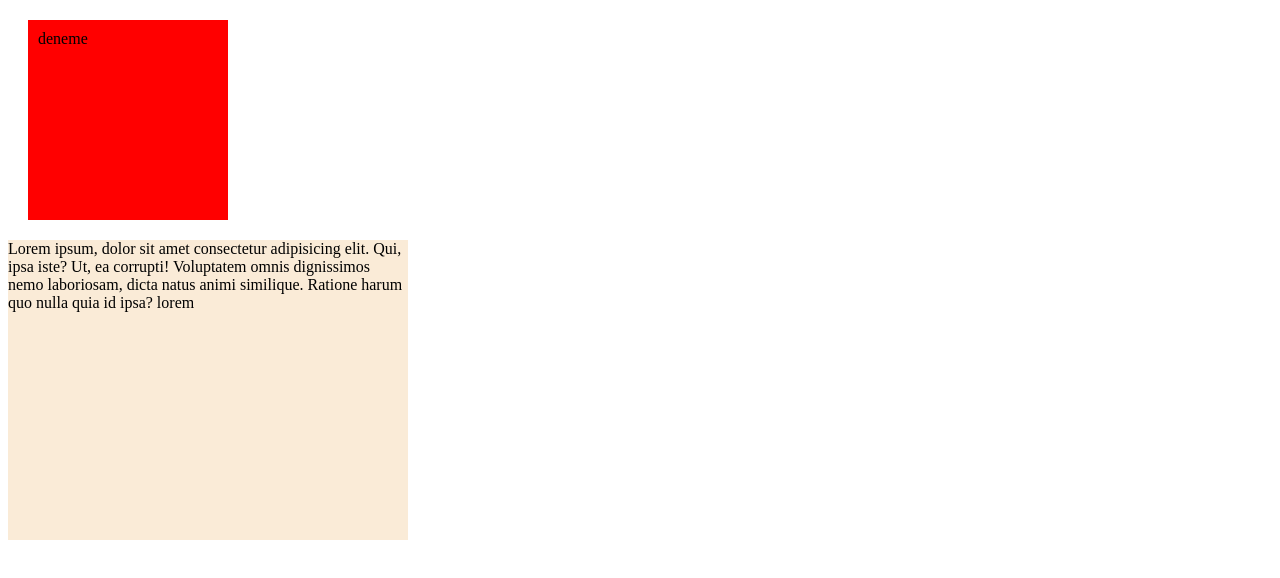
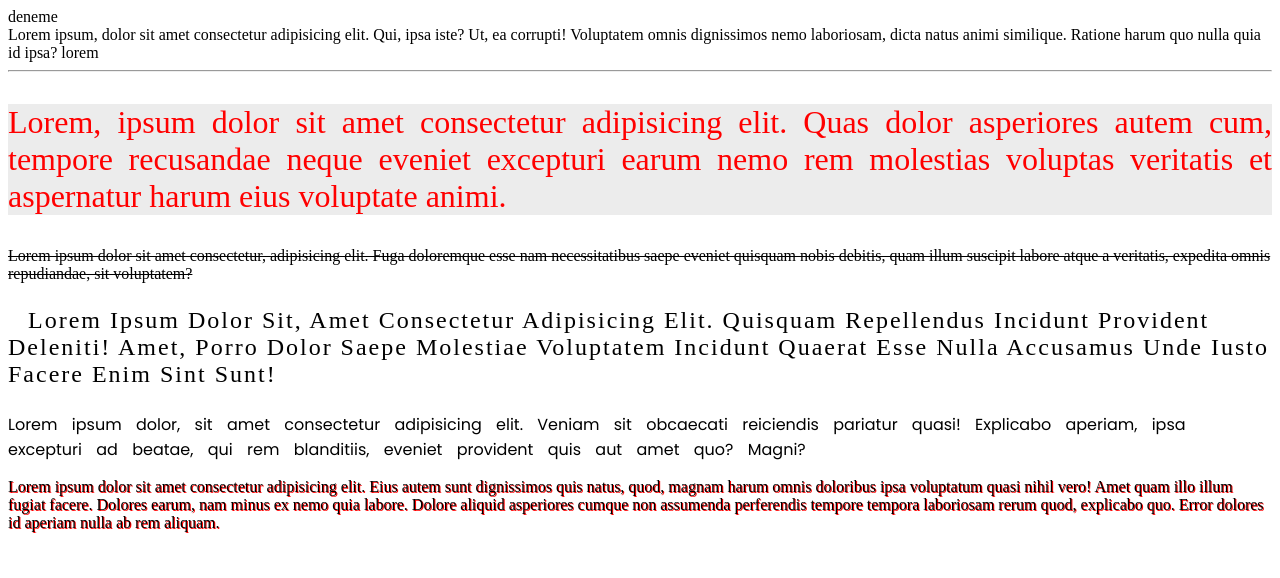
Before and after one commit to brkckr20/html-css3-notlar, a plain HTML site: page css/index.html in a window 1280 px wide. Drawn offline with Linux system fonts and the light colour scheme.

Commit message:
font kullanımı ve text formatlama eklendi

```diff
--- a/css/index.html
+++ b/css/index.html
@@ -5,7 +5,10 @@
     <meta charset="UTF-8">
     <meta http-equiv="X-UA-Compatible" content="IE=edge">
     <meta name="viewport" content="width=device-width, initial-scale=1.0">
-    <link rel="stylesheet" href="width-height-boxModel.css">
+    <link rel="stylesheet" href="text-duzenleme-ve-font-kullanimi.css">
+    <link rel="preconnect" href="https://fonts.googleapis.com">
+    <link rel="preconnect" href="https://fonts.gstatic.com" crossorigin>
+    <link href="https://fonts.googleapis.com/css2?family=Poppins&display=swap" rel="stylesheet">
     <title>CSS Konular</title>
 </head>
 
@@ -32,6 +35,34 @@
         Lorem ipsum, dolor sit amet consectetur adipisicing elit. Qui, ipsa iste? Ut, ea corrupti! Voluptatem omnis
         dignissimos nemo laboriosam, dicta natus animi similique. Ratione harum quo nulla quia id ipsa? lorem
     </div>
+
+
+    <hr>
+
+
+    <p class="paragraf1">Lorem, ipsum dolor sit amet consectetur adipisicing elit. Quas dolor asperiores autem cum,
+        tempore recusandae neque eveniet excepturi earum nemo rem molestias voluptas veritatis et aspernatur harum eius
+        voluptate animi.</p>
+    <p class="paragraf2">
+        Lorem ipsum dolor sit amet consectetur, adipisicing elit. Fuga doloremque esse nam necessitatibus saepe eveniet
+        quisquam nobis debitis, quam illum suscipit labore atque a veritatis, expedita omnis repudiandae, sit
+        voluptatem?
+    </p>
+    <p class="paragraf3">
+        Lorem ipsum dolor sit, amet consectetur adipisicing elit. Quisquam repellendus incidunt provident deleniti!
+        Amet, porro dolor saepe molestiae voluptatem incidunt quaerat esse nulla accusamus unde iusto facere enim sint
+        sunt!
+    </p>
+    <p class="paragraf4">
+        Lorem ipsum dolor, sit amet consectetur adipisicing elit. Veniam sit obcaecati reiciendis pariatur quasi!
+        Explicabo aperiam, ipsa excepturi ad beatae, qui rem blanditiis, eveniet provident quis aut amet quo? Magni?
+    </p>
+    <p class="paragraf5">
+        Lorem ipsum dolor sit amet consectetur adipisicing elit. Eius autem sunt dignissimos quis natus, quod, magnam
+        harum omnis doloribus ipsa voluptatum quasi nihil vero! Amet quam illo illum fugiat facere.
+        Dolores earum, nam minus ex nemo quia labore. Dolore aliquid asperiores cumque non assumenda perferendis tempore
+        tempora laboriosam rerum quod, explicabo quo. Error dolores id aperiam nulla ab rem aliquam.
+    </p>
 </body>
 
 </html>
--- /dev/null
+++ b/css/text-duzenleme-ve-font-kullanimi.css
@@ -0,0 +1,44 @@
+.paragraf1 {
+    color: red;
+    color: #ff0000;
+    font-size: 32px;
+    background-color: #ececec;
+
+    /* yazıyı bulunduğu alana yayar */
+    text-align: justify;
+
+    /* sağdan sola yazma */
+    /* direction: rtl;
+    unicode-bidi: bidi-override; */
+}
+
+.paragraf2 {
+    text-decoration: underline;
+    text-decoration: overline;
+    text-decoration: line-through;
+}
+
+
+.paragraf3 {
+    text-transform: lowercase;
+    text-transform: uppercase;
+
+    text-transform: capitalize;
+    /* her kelimenin ilk harfi büyük */
+
+    text-indent: 20px;
+    /* paragraf başı 20px boşluk */
+
+    letter-spacing: 2px;
+    font-size: 24px;
+}
+
+.paragraf4 {
+    word-spacing: 10px;
+    /* her kelime arasında boşluk bırakmak */
+    font-family: 'Poppins', sans-serif;
+}
+
+.paragraf5 {
+    text-shadow: 1px 1px red;
+}
```
